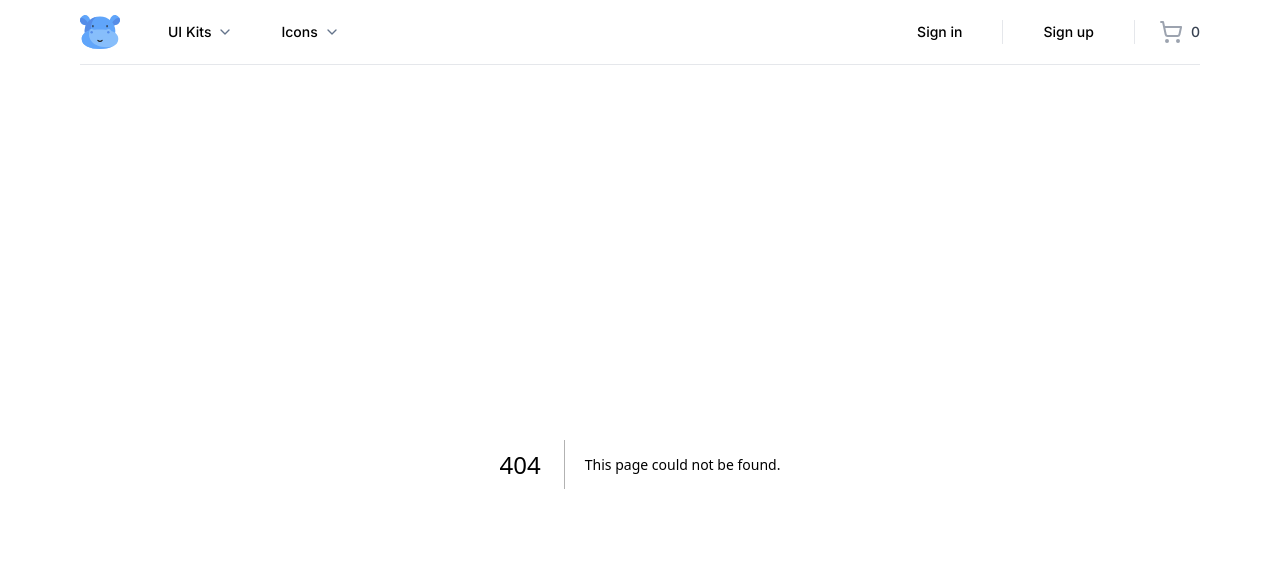
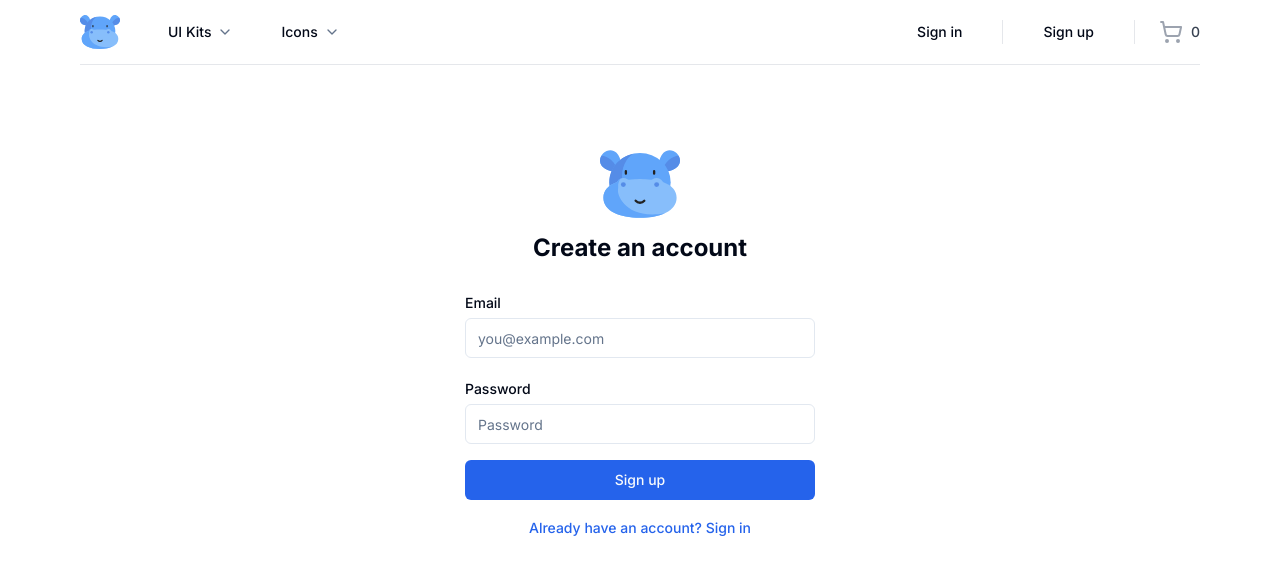
Before and after one commit to Eciric/DigitalHippo, a Next.js app: page /sign-up in a window 1280 px wide. Before the commit this address had no page. Shown: the top 574 px of the page. Built offline with nearby package versions, Linux system fonts and the light colour scheme.

Commit message:
Frontend side sign up page

```diff
--- /dev/null
+++ b/src/app/(auth)/sign-up/page.tsx
@@ -0,0 +1,82 @@
+"use client";
+import { Icons } from "@/components/Icons";
+
+import { Button, buttonVariants } from "@/components/ui/button";
+import { Input } from "@/components/ui/input";
+import { Label } from "@/components/ui/label";
+import { cn } from "@/lib/utils";
+import Link from "next/link";
+import { useForm } from "react-hook-form";
+import { zodResolver } from "@hookform/resolvers/zod";
+import {
+	AuthCredentialsValidator,
+	TAuthCredentialsValidator,
+} from "@/lib/validators/account-credentials-validator";
+
+const Page = () => {
+	const {
+		register,
+		handleSubmit,
+		formState: { errors },
+	} = useForm<TAuthCredentialsValidator>({
+		resolver: zodResolver(AuthCredentialsValidator),
+	});
+
+	const onSubmit = ({ email, password }: TAuthCredentialsValidator) => {};
+
+	return (
+		<>
+			<div className="container relative flex pt-20 flex-col items-center justify-center lg:px-0">
+				<div className="mx-auto flex w-full flex-col justify-center space-y-6 sm:w-[350px]">
+					<div className="flex flex-col items-center space-y-2 text-center">
+						<Icons.logo className="h-20 w-20" />
+						<h1 className="text-2xl font-bold">
+							Create an account
+						</h1>
+					</div>
+
+					<div className="grid gap-6">
+						<form onSubmit={handleSubmit(onSubmit)}>
+							<div className="grid gap-2">
+								<div className="grid gap-2 py-2">
+									<Label htmlFor="email">Email</Label>
+									<Input
+										{...register("email")}
+										className={cn({
+											"focus-visible:ring-red-500":
+												errors.email,
+										})}
+										placeholder="you@example.com"
+									/>
+								</div>
+								<div className="grid gap-2 py-2">
+									<Label htmlFor="password">Password</Label>
+									<Input
+										{...register("password")}
+										className={cn({
+											"focus-visible:ring-red-500":
+												errors.password,
+										})}
+										placeholder="Password"
+									/>
+								</div>
+
+								<Button>Sign up</Button>
+								<Link
+									className={buttonVariants({
+										variant: "link",
+									})}
+									href="/sign-in"
+								>
+									Already have an account? Sign in
+								</Link>
+							</div>
+						</form>
+					</div>
+				</div>
+			</div>
+		</>
+	);
+};
+
+export default Page;
--- /dev/null
+++ b/src/components/ui/input.tsx
@@ -0,0 +1,25 @@
+import * as React from "react"
+
+import { cn } from "@/lib/utils"
+
+export interface InputProps
+  extends React.InputHTMLAttributes<HTMLInputElement> {}
+
+const Input = React.forwardRef<HTMLInputElement, InputProps>(
+  ({ className, type, ...props }, ref) => {
+    return (
+      <input
+        type={type}
+        className={cn(
+          "flex h-10 w-full rounded-md border border-input bg-background px-3 py-2 text-sm ring-offset-background file:border-0 file:bg-transparent file:text-sm file:font-medium placeholder:text-muted-foreground focus-visible:outline-none focus-visible:ring-2 focus-visible:ring-ring focus-visible:ring-offset-2 disabled:cursor-not-allowed disabled:opacity-50",
+          className
+        )}
+        ref={ref}
+        {...props}
+      />
+    )
+  }
+)
+Input.displayName = "Input"
+
+export { Input }
--- /dev/null
+++ b/src/lib/validators/account-credentials-validator.ts
@@ -0,0 +1,12 @@
+import { z } from "zod";
+
+export const AuthCredentialsValidator = z.object({
+	email: z.string().email(),
+	password: z.string().min(8, {
+		message: "Password must be at least 8 characters long.",
+	}),
+});
+
+export type TAuthCredentialsValidator = z.infer<
+	typeof AuthCredentialsValidator
+>;
```
